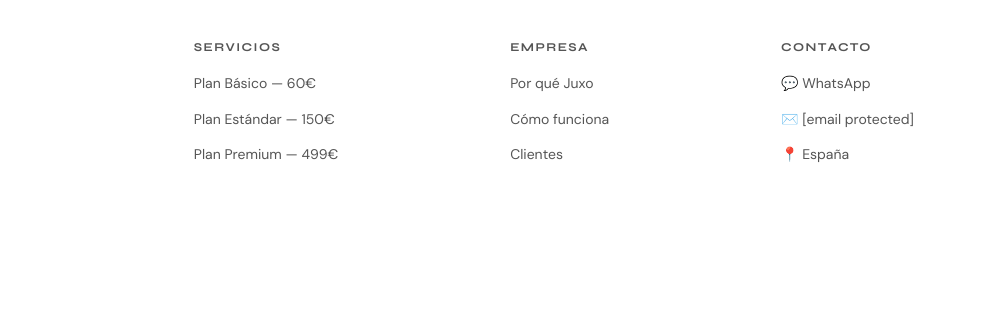
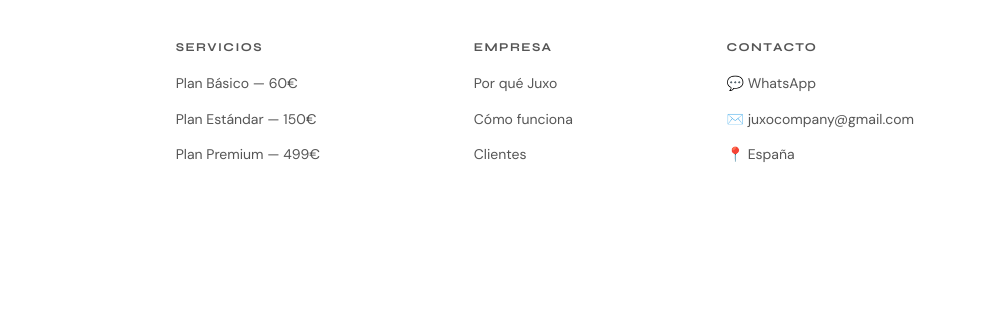
Before and after one commit to juxocompany-creator/juxo.github.io, a plain HTML site: page index.html in a window 1280 px wide. Shown: the part 5240-5560 px from the top of the page, 282-1280 px from the left. Drawn offline with Linux system fonts and the light colour scheme.

Commit message:
Update email contact in footer links

```diff
--- a/index.html
+++ b/index.html
@@ -586,7 +586,7 @@
           <h4>Contacto</h4>
           <ul class="footer-links">
             <li><a href="https://wa.me/34668546614" target="_blank">💬 WhatsApp</a></li>
-            <li><a href="/cdn-cgi/l/email-protection#2b415e53444844465b4a45526b4c464a424705484446">✉️ <span class="__cf_email__" data-cfemail="7e140b06111d11130e1f10073e19131f1712501d1113">[email&#160;protected]</span></a></li>
+            <li><a href="/cdn-cgi/l/email-protection#2b415e53444844465b4a45526b4c464a424705484446">✉️ <span class="__cf_email__" data-cfemail="7e140b06111d11130e1f10073e19131f1712501d1113">juxocompany@gmail.com</span></a></li>
             <li><a href="#">📍 España</a></li>
           </ul>
         </div>
```
